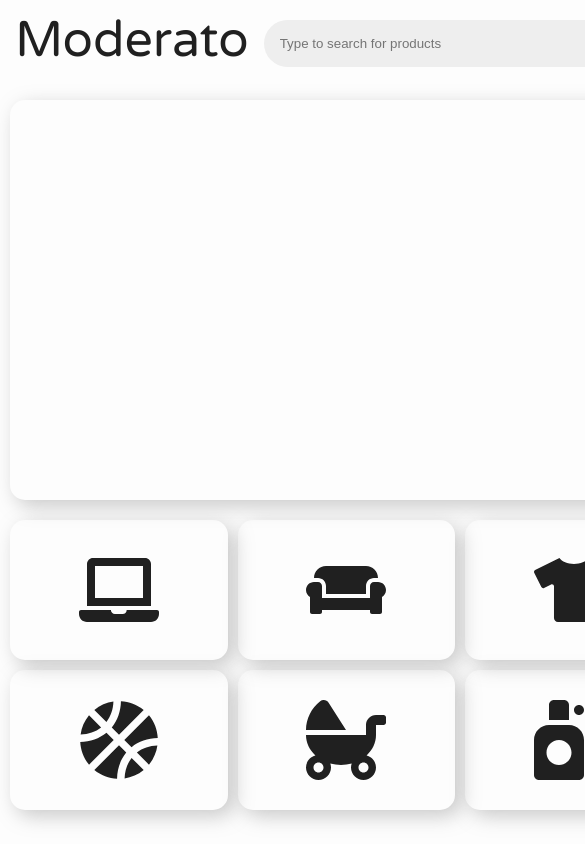
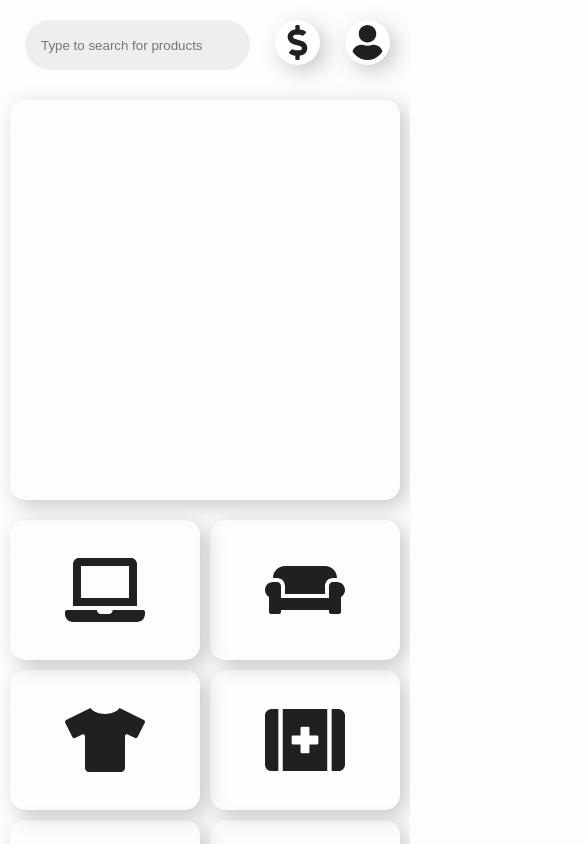
Before and after one commit to ElectiHard/Moderato, a React (Create React App) app: page / in a window 390 px wide. Shown: the top 844 px of the page, 585 px wide, since content can reach past the window. Built offline with nearby package versions, Linux system fonts and the light colour scheme.

Commit message:
💄Scaling

```diff
--- a/src/App.css
+++ b/src/App.css
@@ -27,7 +27,7 @@ body{
 
 .searchbar {
   margin: 10px;
-  width: 400px;
+  width: 55%;
   background-color: #eeeeee;
   border: none;
   padding: 1rem;
@@ -59,6 +59,27 @@ body{
   padding: 10px;
 }
 
+@media screen and (max-width: 920px){
+  .main {
+    width: 100vw;
+    margin: 0;
+  }
+
+  .header {
+    width: 100vw;
+  }
+}
+
+@media screen and (max-width: 610px){
+  .logo {
+    display: none;
+  }
+
+  .searchbar {
+    width: 60%;
+  }
+}
+
 .welcome {
   width: 100%;
   height: 400px;
@@ -68,13 +89,14 @@ body{
 }
 
 .category-section {
-  display: grid;
-  grid-template-columns: 1fr 1fr 1fr 1fr;
-  grid-template-rows: 1fr 1fr;
+  display: flex;
+  flex-wrap: wrap;
+  align-items: stretch;
   gap: 10px;
 }
 
 .category {
+  flex: 1 1 115px;
   color: #ffffff;
   box-shadow: 6px 6px 20px rgba(122, 122, 122, 0.4);
   border-radius: 15px;
--- a/src/Components/Landing/index.js
+++ b/src/Components/Landing/index.js
@@ -12,53 +12,37 @@ export default function Landing() {
 
                 </div>
                 <div className="category-section">
-                    <Link to="/">
-                        <div className="category">
+                    <Link to="/" className="category">
                         <FaLaptop />
                         <div className="tooltiptext">Electronics</div>
-                        </div>
                     </Link>
-                    <Link to="/">
-                        <div className="category">
+                    <Link to="/" className="category">
                         <FaCouch />
                         <div className="tooltiptext">Furniture</div>
-                        </div>
                     </Link>
-                    <Link to="/">
-                        <div className="category">
+                    <Link to="/" className="category">
                         <FaTshirt />
                         <div className="tooltiptext">Fashion</div>
-                        </div>
                     </Link>
-                    <Link to="/">
-                        <div className="category">
+                    <Link to="/" className="category">
                         <FaFirstAid />
                         <div className="tooltiptext">Health</div>
-                        </div>
                     </Link>
-                    <Link to="/">
-                        <div className="category">
+                    <Link to="/" className="category">
                         <FaBasketballBall />
                         <div className="tooltiptext">Sport</div>
-                        </div>
                     </Link>
-                    <Link to="/">
-                        <div className="category">
+                    <Link to="/" className="category">
                         <FaBabyCarriage />
                         <div className="tooltiptext">Kids</div>
-                        </div>
                     </Link>
-                    <Link to="/">
-                        <div className="category">
+                    <Link to="/" className="category">
                         <FaSprayCan />
                         <div className="tooltiptext">Beauty</div>
-                        </div>
                     </Link>
-                    <Link to="/">
-                        <div className="category">
+                    <Link to="/" className="category">
                         <FaCar />
                         <div className="tooltiptext">Cars</div>
-                        </div>
                     </Link >
                 </div >
             </div >
--- a/src/Components/navbar.js
+++ b/src/Components/navbar.js
@@ -26,13 +26,11 @@ function navBar() {
                     Moderato
                     </Link>
             </div>
-            <div>
-                <input
-                    className="searchbar"
-                    placeholder="Type to search for products"
-                    type="search">
-                </input>
-            </div>
+            <input
+                className="searchbar"
+                placeholder="Type to search for products"
+                type="search">
+            </input>
             <Link to="/">
                 <div className="header-icon">
                     <FaDollarSign />
```
Lines whose indentation alone changed are shown as unchanged.
